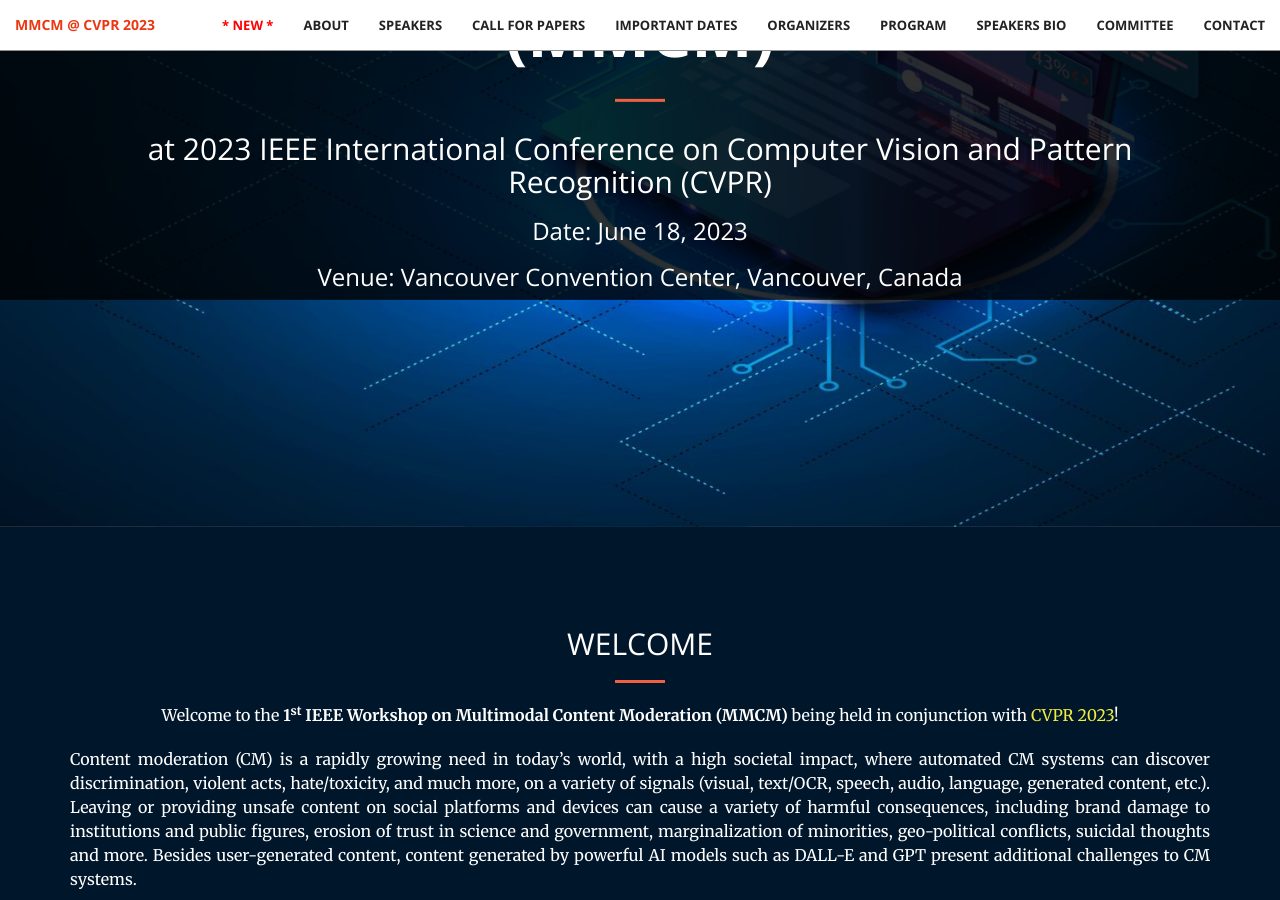
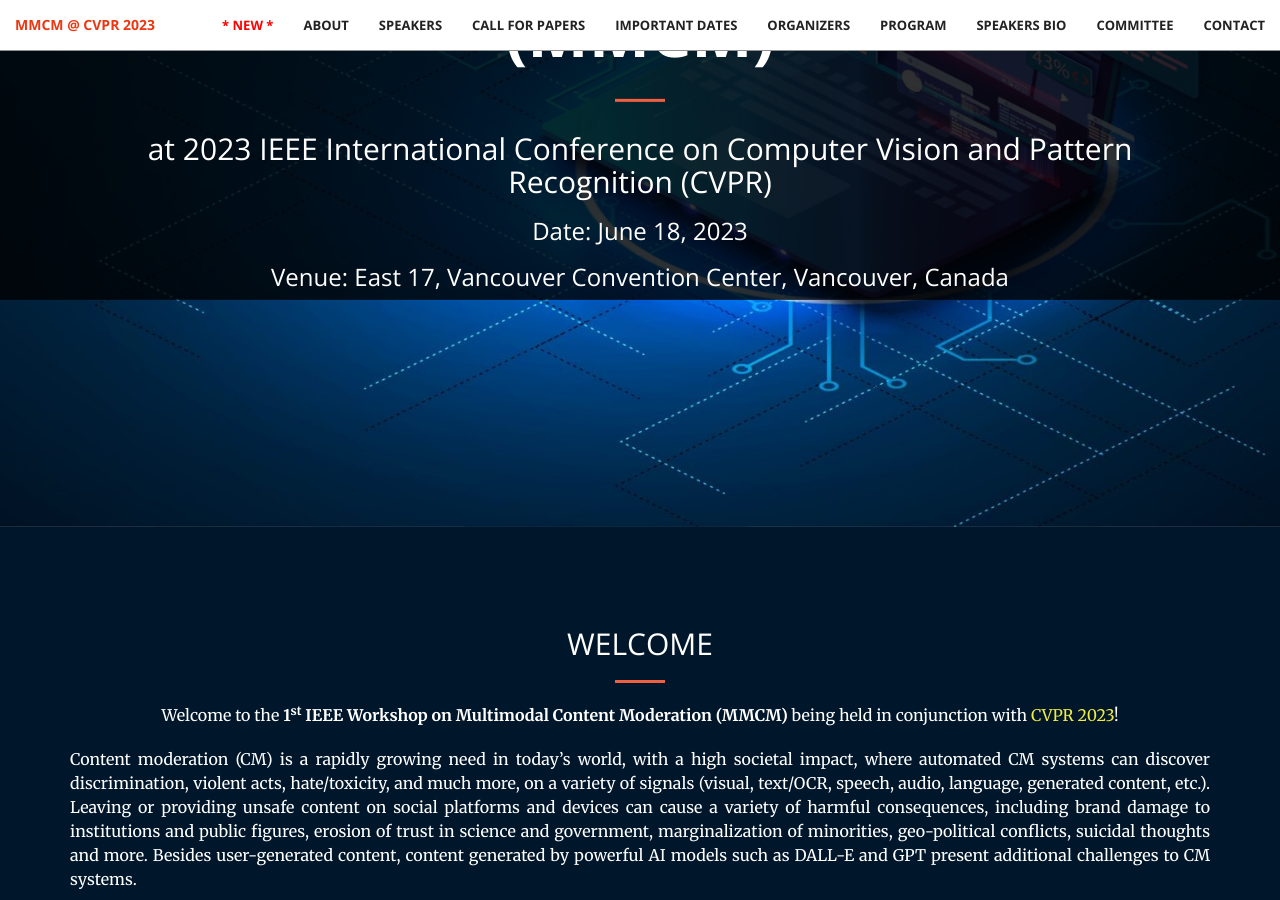
Before and after one commit to multimodal-content-moderation/multimodal-content-moderation.github.io, a Jekyll site: the page built from index.html, in a window 1280 px wide and 900 px high, scrolled down 373 px. Built offline with Jekyll 4.4.1, drawn with Linux system fonts in a browser that asks for light colours.

Commit message:
Update header.html

```diff
--- a/_includes/header.html
+++ b/_includes/header.html
@@ -5,7 +5,7 @@
             <hr>
             <h2>at 2023 IEEE International Conference on Computer Vision and Pattern Recognition (CVPR)</h2>
             <h3>Date: June 18, 2023</h3>
-            <h3>Venue: Vancouver Convention Center, Vancouver, Canada</h3>
+            <h3>Venue: East 17, Vancouver Convention Center, Vancouver, Canada</h3>
 <!--            <a href="#about" class="btn btn-primary btn-xl page-scroll">Welcome</a>-->
         </div>
     </div>
```
